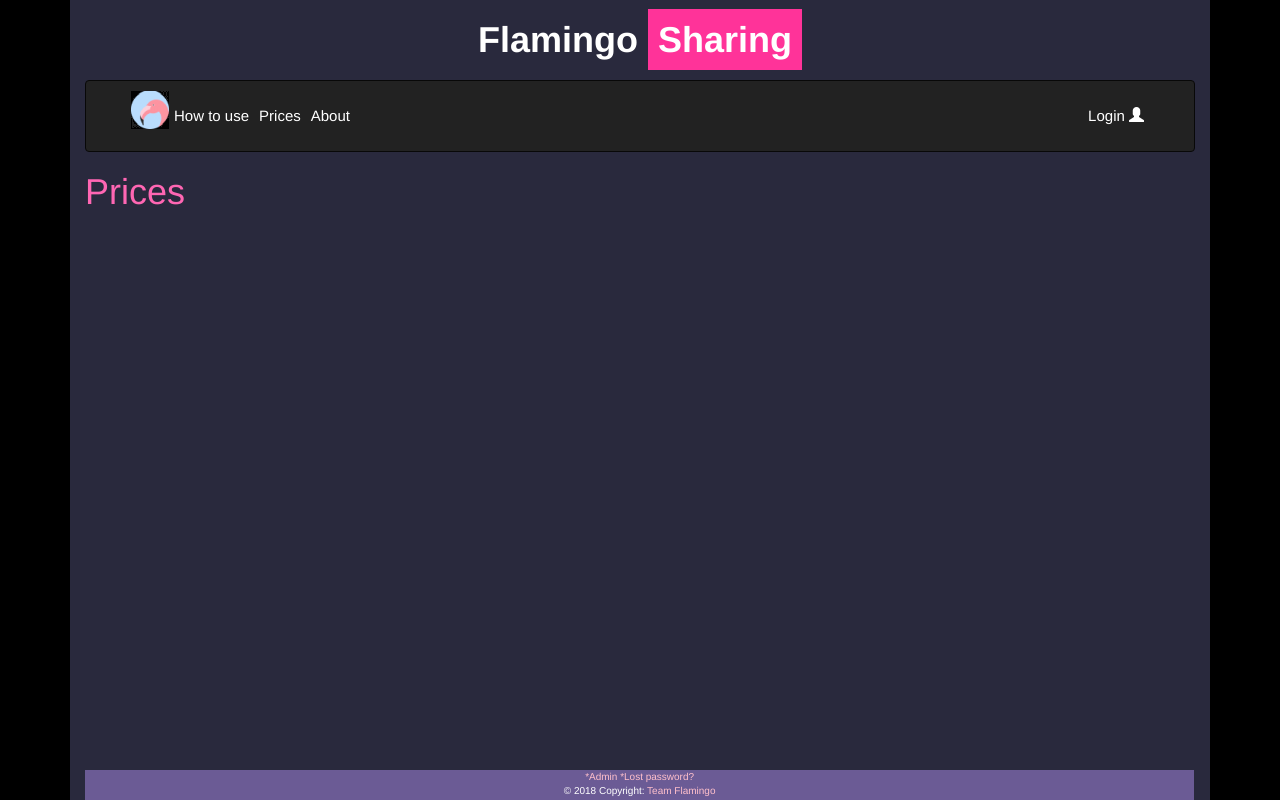
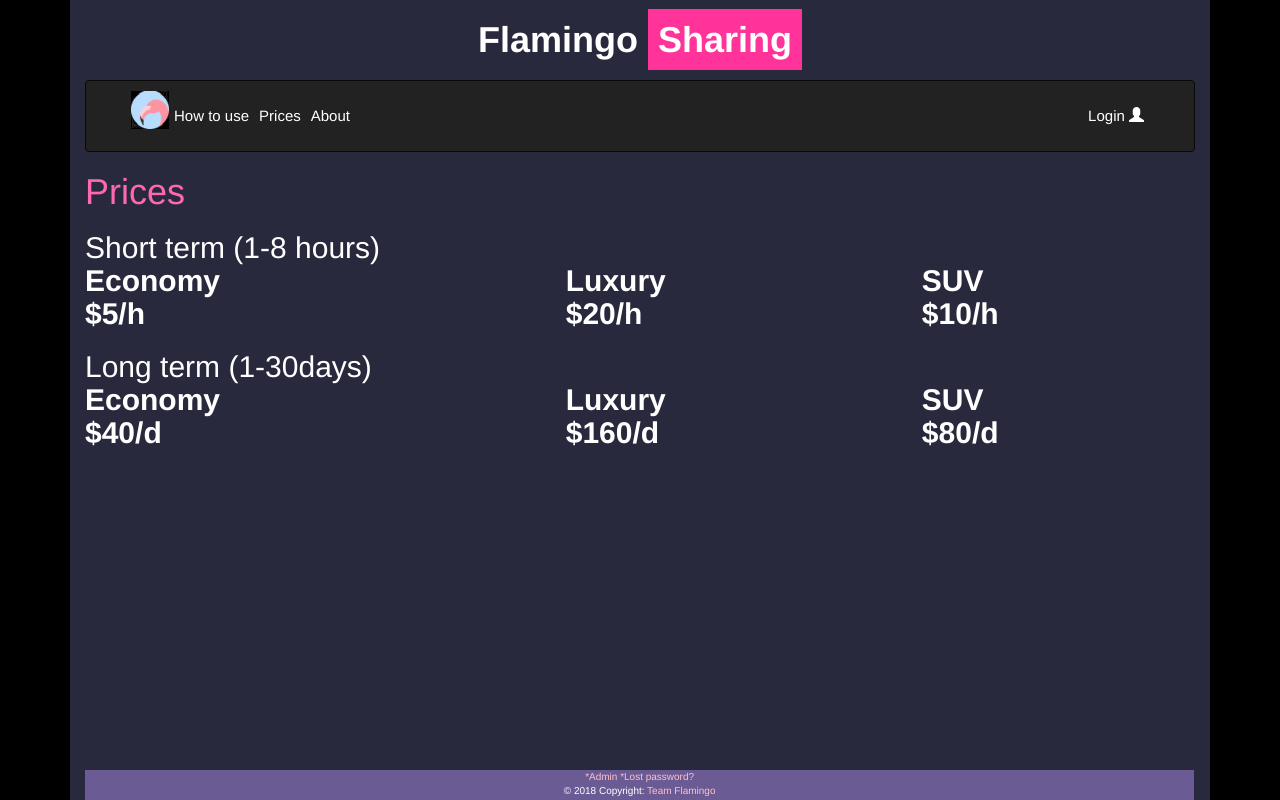
Before and after one commit to Gr4nts/FlamingoCarShare, a Django app: page /prices/ in a window 1280 px wide. Run offline with Django 3.2, Linux system fonts and the light colour scheme; lists and menus that the app fills with data are empty; some libraries are stand-ins or nearby versions.

Commit message:
minor
add basic info to prices page

```diff
--- a/flamingo/flamingo/static/css/style.css
+++ b/flamingo/flamingo/static/css/style.css
@@ -1,17 +1,16 @@
 /* general Section */
-
-#id_username{ background-color: #4d4d4d; }
-#id_password{ background-color: #4d4d4d; }
-#id_password1{ background-color: #4d4d4d; }
-#id_password2{ background-color: #4d4d4d; }
 
 a{ color: hotpink; }
 
 h1{ color: #ff66b3; }
+h2{ color: white;}
 p{ color: white; }
 
 li{ font-size: 15px; }
-
+table{
+  width: 100%;
+ color: white;
+}
 html, body{
     height:100%;
     min-height:100%;
@@ -20,20 +19,20 @@ html, body{
     background-color: black;
 }
 
+
+
+
+
+/* ID Section */
+
 #body{
     padding-bottom: 35px;
 }
 
-.container{
-    background-color: #29293d;
-    min-height:100%;
-    position:relative;
-}
-
-section {
-}
-
-/* ID Section */
+#id_username{ background-color: #4d4d4d; }
+#id_password{ background-color: #4d4d4d; }
+#id_password1{ background-color: #4d4d4d; }
+#id_password2{ background-color: #4d4d4d; }
 
 #footer{
     color: white;
@@ -86,9 +85,16 @@ section {
 
 /* Classes Section */
 
+.container{
+    background-color: #29293d;
+    min-height:100%;
+    position:relative;
+}
+
+
 .navbar {
   /*   border: 4px solid pink;*/
-    align-content: left;
+    align-items: center;
 }
  .navbar-nav {
     display: inline-block;
@@ -103,6 +109,7 @@ section {
 }
 
 .navbar-collapse {
+    align-content: right;
 }
 
 /* Style the tab */
--- a/flamingo/templates/base.html
+++ b/flamingo/templates/base.html
@@ -23,7 +23,7 @@
         </div>
 
         <!-- navigation -->
-        <header>
+
             <nav class="navbar navbar-inverse navbar-expand-lg">
       			<div class="container-fluid">
       				<button type="button" class="navbar-toggle"  data-toggle="collapse" data-target="#myNavbar">
@@ -32,7 +32,7 @@
                         <span class="icon-bar"></span>
                     </button>
               	    <!--<a class="navbar-brand hidden-lg hidden-md hidden-sm" style="color: white;"> Menu </a>-->
-              	    <div class="collapse navbar-collapse  navbar-left" id="myNavbar">
+              	    <div class="collapse navbar-collapse " id="myNavbar">
               	        <ul class="nav navbar-nav">
                             <li><a style="padding:0; margin:0;" href="{% url 'home' %}"><img src="{% static 'img/homeicon.png' %}" /></a></li>
                             {% block navbar %}
@@ -52,7 +52,7 @@
                     </div>
                 </div>
             </nav>
-        </header>
+
 
         <!-- content -->
         <div id="body">
--- a/flamingo/templates/prices.html
+++ b/flamingo/templates/prices.html
@@ -5,5 +5,29 @@
 {% block content %}
 <div>
     <h1>Prices</h1>
+    <h2>Short term (1-8 hours)
+<table >
+  <tr>
+    <th>Economy</th>
+    <th>Luxury</th>
+    <th>SUV</th>
+  <tr>
+    <th>$5/h</th>
+    <th>$20/h</th>
+    <th>$10/h</th>
+
+    </table>
+  <h2>Long term (1-30days)
+  <table>
+  <tr>
+    <th>Economy</th>
+    <th>Luxury</th>
+    <th>SUV</th>
+  <tr>
+    <th>$40/d</th>
+    <th>$160/d</th>
+    <th>$80/d</th>
+ </table>
+
 </div>
 {% endblock %}
```
Also changed, not shown: flamingo/db.sqlite3.
